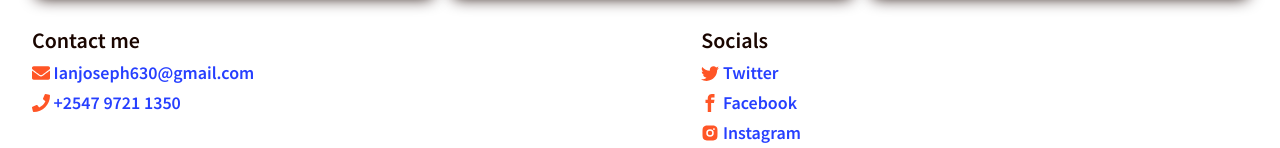
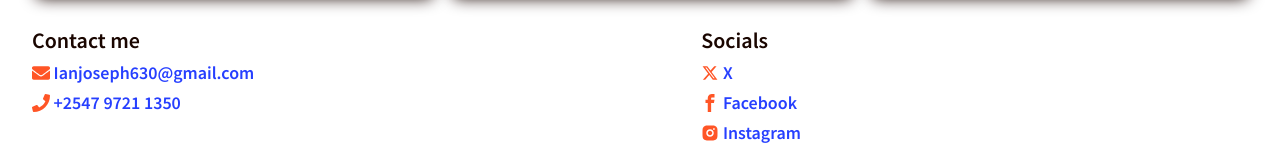
Before and after one commit to IanGathuita/ian-portfolio, a React (Create React App) app: page / in a window 1280 px wide. Shown: the part 668-816 px from the top of the page. Built offline with nearby package versions, Linux system fonts and the light colour scheme.

Commit message:
update npm packages and x / twitter logo

```diff
--- a/package.json
+++ b/package.json
@@ -7,8 +7,8 @@
     "cra-template": "1.1.3",
     "react": "^18.0.0",
     "react-dom": "^18.0.0",
-    "react-icons": "^4.3.1",
-    "react-scripts": "5.0.0"
+    "react-icons": "^5.2.1",
+    "react-scripts": "^5.0.1"
   },
   "scripts": {
     "predeploy": "npm run build",
@@ -37,6 +37,6 @@
     ]
   },
   "devDependencies": {
-    "gh-pages": "^3.2.3"
+    "gh-pages": "^6.1.1"
   }
 }
--- a/src/Components/Footer/Footer.jsx
+++ b/src/Components/Footer/Footer.jsx
@@ -1,6 +1,6 @@
 import { FaEnvelope, FaPhone } from "react-icons/fa";
-import { ImTwitter, ImFacebook } from 'react-icons/im';
-import { RiInstagramFill } from 'react-icons/ri';
+import {ImFacebook } from 'react-icons/im';
+import { RiInstagramFill,RiTwitterXFill } from 'react-icons/ri';
 import './Footer.css';
 const Footer = () => {
     return (
@@ -15,7 +15,7 @@ const Footer = () => {
             <div className="socials">
                 <h3>Socials</h3>
                 <ul>
-                    <li><ImTwitter></ImTwitter><a href="http://twitter.com/IanGathuita">Twitter</a></li>
+                    <li><RiTwitterXFill></RiTwitterXFill> <a href="http://twitter.com/IanGathuita">X</a></li>
                     <li><ImFacebook></ImFacebook><a href="http://facebook.com/ian.gathuita">Facebook</a></li>
                     <li><RiInstagramFill></RiInstagramFill><a href="http://instagram.com/__iangathuita__">Instagram</a></li>
                 </ul>
```
Also changed, not shown: 1 other file (tests, documents, lock files or other folders).
